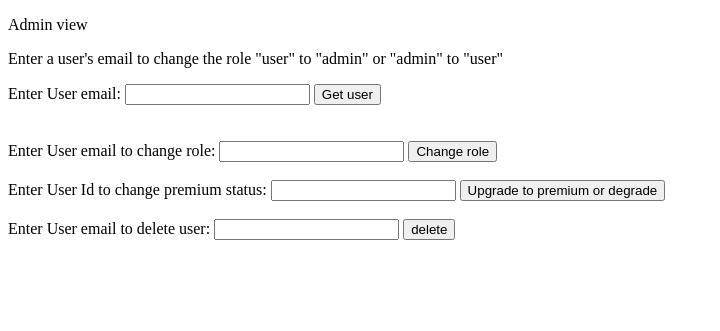
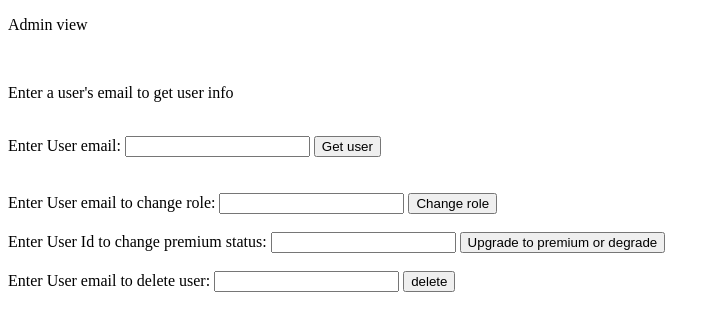
Before and after one commit to rdavid1986/FinalProyect, a Node server app: template src/views/adminview.handlebars in a window 1280 px wide. Shown: the top 331 px of the page, without its empty margins (0-720 px from the left). Run offline with Node 20, Linux system fonts and the light colour scheme; the template is opened without the code that fills it, so the values that code supplies are empty; some libraries are stand-ins or nearby versions.

Commit message:
final proyect

```diff
--- a/src/views/adminview.handlebars
+++ b/src/views/adminview.handlebars
@@ -1,6 +1,8 @@
 <div class="adminview">
-    <p>Admin view</p>
-<p>Enter a user's email to change the role "user" to "admin" or "admin" to "user"</p>
+<p>Admin view</p>
+<br />
+<p>Enter a user's email to get user info</p>
+<br />
 <form action="/api/users/getuser" id="getUserForm" method="get">
     <label for="userId">Enter User email:</label>
     <input type="text" id="userEmail" name="userEmail" required>
```
